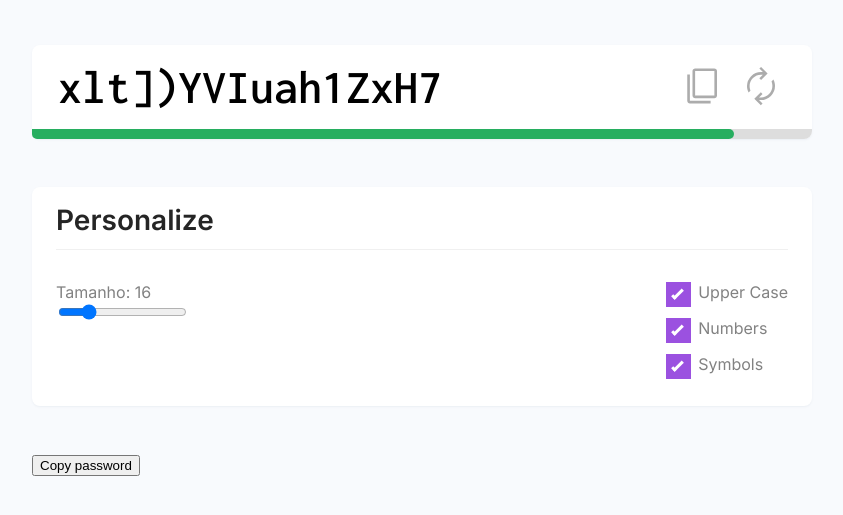
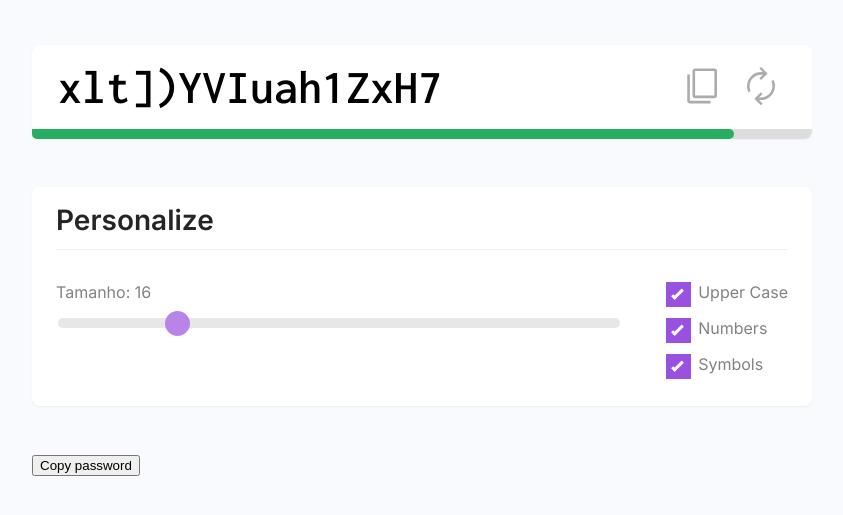
Before and after one commit to EduardoBritoFigueiredo/password-generator-dev, a plain HTML site: page index.html in a window 1280 px wide. Shown: the part 119-634 px from the top of the page, without its empty margins (218-1061 px from the left). Drawn offline with Linux system fonts and the light colour scheme.

Commit message:
feat: add configs CSS

```diff
--- a/index.html
+++ b/index.html
@@ -50,7 +50,7 @@
       <div class="actions">
         <div class="password-length">
           <p>Tamanho: <span id="password-length-text">16</span></p>
-          <input type="range" name="password-length" id="password-length" value="16" min="4" max="64" />
+          <input type="range" name="password-length" class="slider" id="password-length" value="16" min="4" max="64" />
         </div>
         <div class="config">
           <label class="checkbox-container">
```
